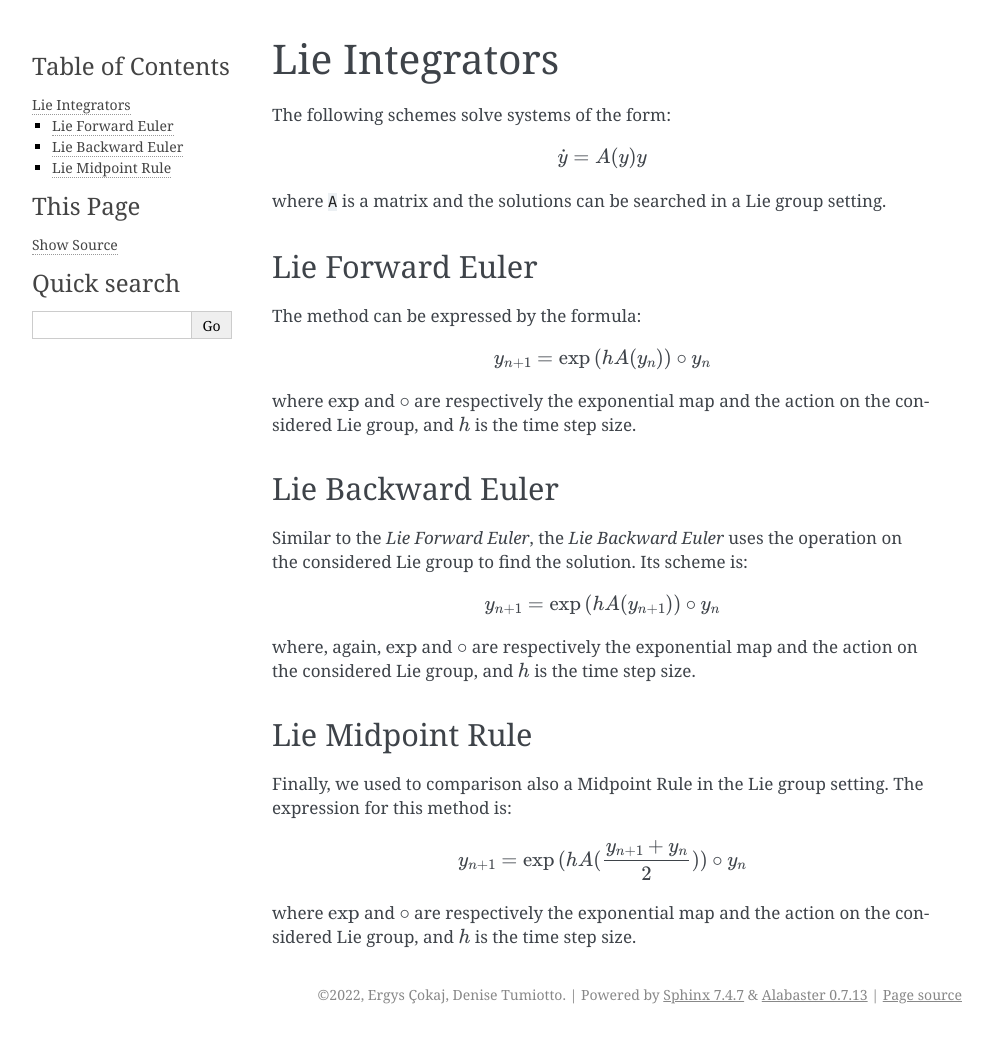
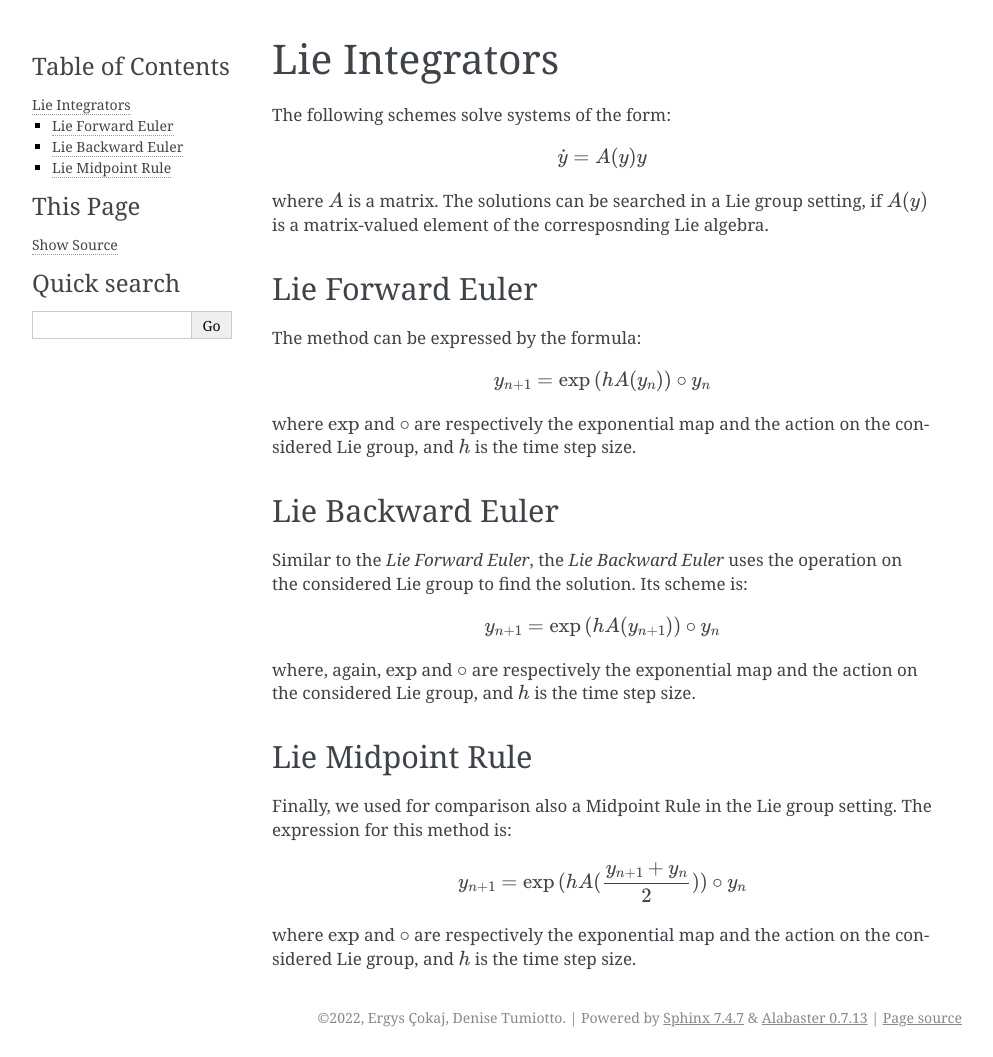
Before and after one commit to THREAD-3-2/lie_group_time_integrator, a Sphinx documentation site: the page built from docs/lieintegr.rst, in a window 1280 px wide. Shown: the whole page, without its empty margins (148-1141 px from the left). Built offline with Sphinx 7.4.7, drawn with Linux system fonts in a browser that asks for light colours; cross-references to code outside the pages are shown as plain code; before the commit the page ends 1034 px from its top, so only the background shows below that.

Commit message:
Update lieintegr.rst

```diff
--- a/docs/lieintegr.rst
+++ b/docs/lieintegr.rst
@@ -12,7 +12,7 @@ The following schemes solve systems of the form:
         \dot{y} = A(y)y
     \end{align}
 
-where :maht:`A` is a matrix and the solutions can be searched in a Lie group setting.
+where :math:`A` is a matrix. The solutions can be searched in a Lie group setting, if :math:`A(y)` is a matrix-valued element of the corresposnding Lie algebra.
 
 .. _Lie_Ex_Euler:
 
@@ -50,7 +50,7 @@ where, again, :math:`\exp` and :math:`\circ` are respectively the exponential ma
 Lie Midpoint Rule
 ------------------
 
-Finally, we used to comparison also a Midpoint Rule in the Lie group setting.
+Finally, we used for comparison also a Midpoint Rule in the Lie group setting.
 The expression for this method is:
 
 .. math::
```
